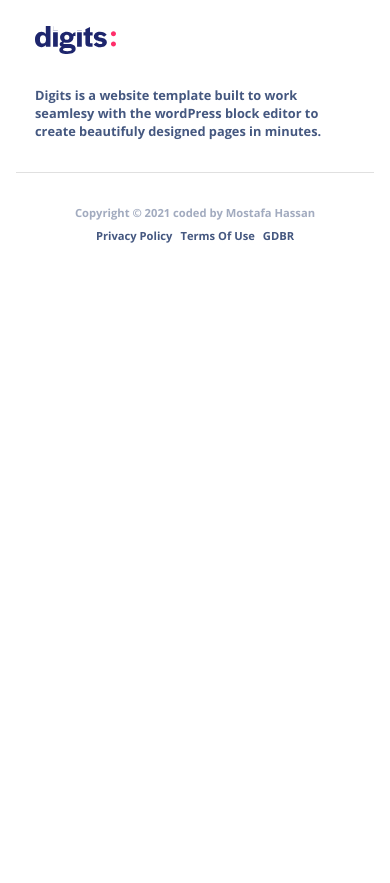
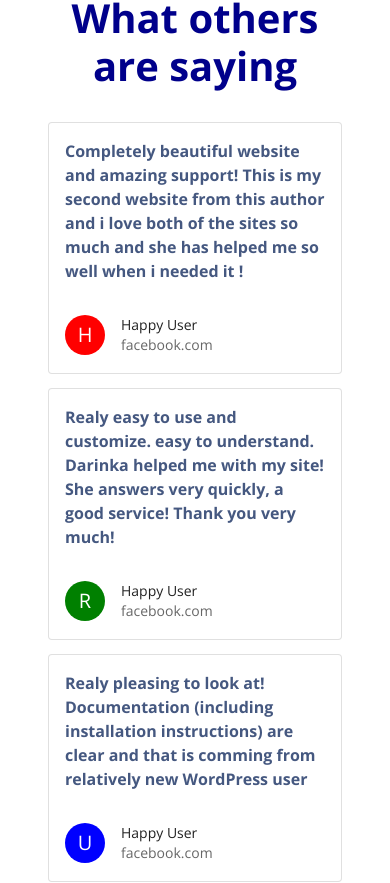
Before and after one commit to Mostafa-HEH/digits-landing-page, a React (Create React App) app: page / in a window 390 px wide. Shown: the part 3249-4132 px from the top of the page. Before the commit the page ends 3556 px from the top, so only its background shows below. Built offline with nearby package versions, Linux system fonts and the light colour scheme.

Commit message:
add Testimonial section responsive

```diff
--- a/src/components/ui/Landing.jsx
+++ b/src/components/ui/Landing.jsx
@@ -5,6 +5,7 @@ import HeroSection from "./HeroSection.landing";
 import LogosSection from "./LogosSection.landing";
 import AboutSection from "./AboutSection.landing";
 import PortfolioSection from "./PortfolioSection.landing";
+import TestimonialsSection from "./TestimonialsSection.landing";
 
 const useStyles = makeStyles((theme) => ({
   sectionsMargin: {
@@ -31,6 +32,7 @@ const Landing = () => {
       <div className={sectionsMargin} />
       <PortfolioSection />
       <div className={sectionsMargin} />
+      <TestimonialsSection />
       <div className={placeHolder} />
     </div>
   );
--- /dev/null
+++ b/src/components/ui/TestimonialsSection.landing.jsx
@@ -0,0 +1,93 @@
+import React from "react";
+import Grid from "@mui/material/Grid";
+import Typography from "@mui/material/Typography";
+import Card from "@mui/material/Card";
+import CardContent from "@mui/material/CardContent";
+import CardHeader from "@mui/material/CardHeader";
+import Avatar from "@mui/material/Avatar";
+import { makeStyles } from "@mui/styles";
+
+const useStyles = makeStyles((theme) => ({
+  container: {
+    padding: "3rem",
+  },
+  cardContainer: {
+    height: "100%",
+  },
+}));
+
+const TestimonialsSection = () => {
+  const { cardContainer, container } = useStyles();
+
+  return (
+    <Grid container className={container} spacing={4} justifyContent="center">
+      <Grid item>
+        <Typography variant="h2">What others are saying</Typography>
+      </Grid>
+      <Grid item container spacing={2}>
+        <Grid item md={4}>
+          <Card variant="outlined" className={cardContainer}>
+            <CardContent>
+              <Typography variant="body1">
+                Completely beautiful website and amazing support! This is my
+                second website from this author and i love both of the sites so
+                much and she has helped me so well when i needed it !
+              </Typography>
+            </CardContent>
+            <CardHeader
+              avatar={
+                <Avatar sx={{ bgcolor: "red" }} aria-label="recipe">
+                  H
+                </Avatar>
+              }
+              title="Happy User"
+              subheader="facebook.com"
+            />
+          </Card>
+        </Grid>
+        <Grid item md={4}>
+          <Card variant="outlined" className={cardContainer}>
+            <CardContent>
+              <Typography variant="body1">
+                Realy easy to use and customize. easy to understand. Darinka
+                helped me with my site! She answers very quickly, a good
+                service! Thank you very much!
+              </Typography>
+            </CardContent>
+            <CardHeader
+              avatar={
+                <Avatar sx={{ bgcolor: "green" }} aria-label="recipe">
+                  R
+                </Avatar>
+              }
+              title="Happy User"
+              subheader="facebook.com"
+            />
+          </Card>
+        </Grid>
+        <Grid item md={4}>
+          <Card variant="outlined" className={cardContainer}>
+            <CardContent>
+              <Typography variant="body1">
+                Realy pleasing to look at! Documentation (including installation
+                instructions) are clear and that is comming from relatively new
+                WordPress user
+              </Typography>
+            </CardContent>
+            <CardHeader
+              avatar={
+                <Avatar sx={{ bgcolor: "blue" }} aria-label="recipe">
+                  U
+                </Avatar>
+              }
+              title="Happy User"
+              subheader="facebook.com"
+            />
+          </Card>
+        </Grid>
+      </Grid>
+    </Grid>
+  );
+};
+
+export default TestimonialsSection;
```
